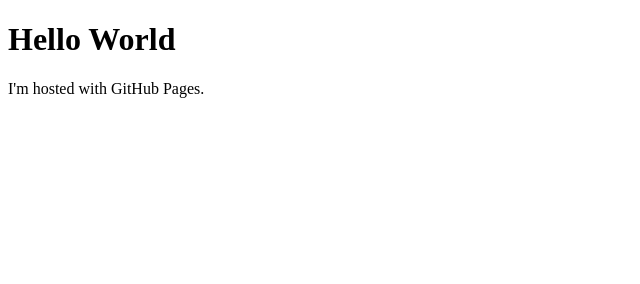
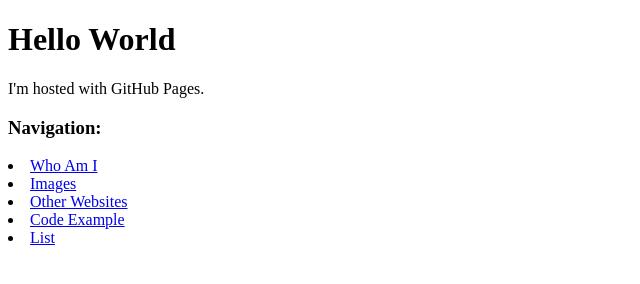
Before and after one commit to LPCardinals/Final1000, a plain HTML site: page index.html in a window 1280 px wide. Shown: the whole page, without its empty margins (0-640 px from the left). Drawn offline with Linux system fonts and the light colour scheme.

Commit message:
Update index.html

```diff
--- a/index.html
+++ b/index.html
@@ -3,5 +3,16 @@
 <body>
 <h1>Hello World</h1>
 <p>I'm hosted with GitHub Pages.</p>
+
+<h3>Navigation:</h3>
+
+<ul></ul>
+    <li><a href="WhoAmI.html">Who Am I</a></li>
+    <li><a href="Images.html">Images</a></li>
+    <li><a href="OtherWebsites.html">Other Websites</a></li>
+    <li><a href="CodeExample.html">Code Example</a></li>
+    <li><a href="List.html">List</a></li>
+</ul>
+
 </body>
 </html>
```
